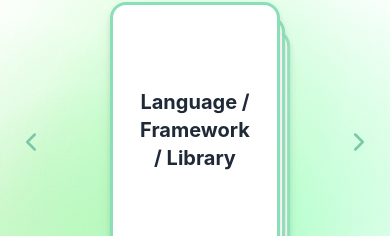
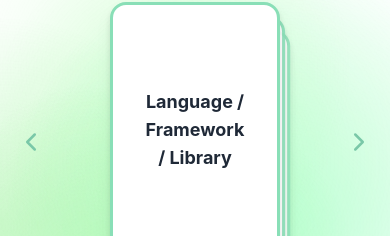
Before and after one commit to my2min0/portfolio, a React (Create React App) app: page / in a window 390 px wide. Shown: the part 1743-1979 px from the top of the page. Built offline with nearby package versions, Linux system fonts and the light colour scheme; the HTML template or start-up script is replaced by a standard one.

Commit message:
카드 내용 타이틀 분기처리 하려고 했는데 이미 돼있넴 ㅎㅎ

```diff
--- a/src/components/sections/Skill&Tool.js
+++ b/src/components/sections/Skill&Tool.js
@@ -105,7 +105,7 @@
                             >
                                 {/* 카드 내용 */}
                                 <div className="h-full flex flex-col justify-center items-center text-center">
-                                    <h2 className="text-xl md:text-2xl lg:text-3xl font-bold mb-6 text-gray-800">
+                                    <h2 className="text-lg sm:text-xl md:text-2xl lg:text-3xl font-bold mb-6 text-gray-800">
                                         { card.title }
                                     </h2>
                                 </div>
```
